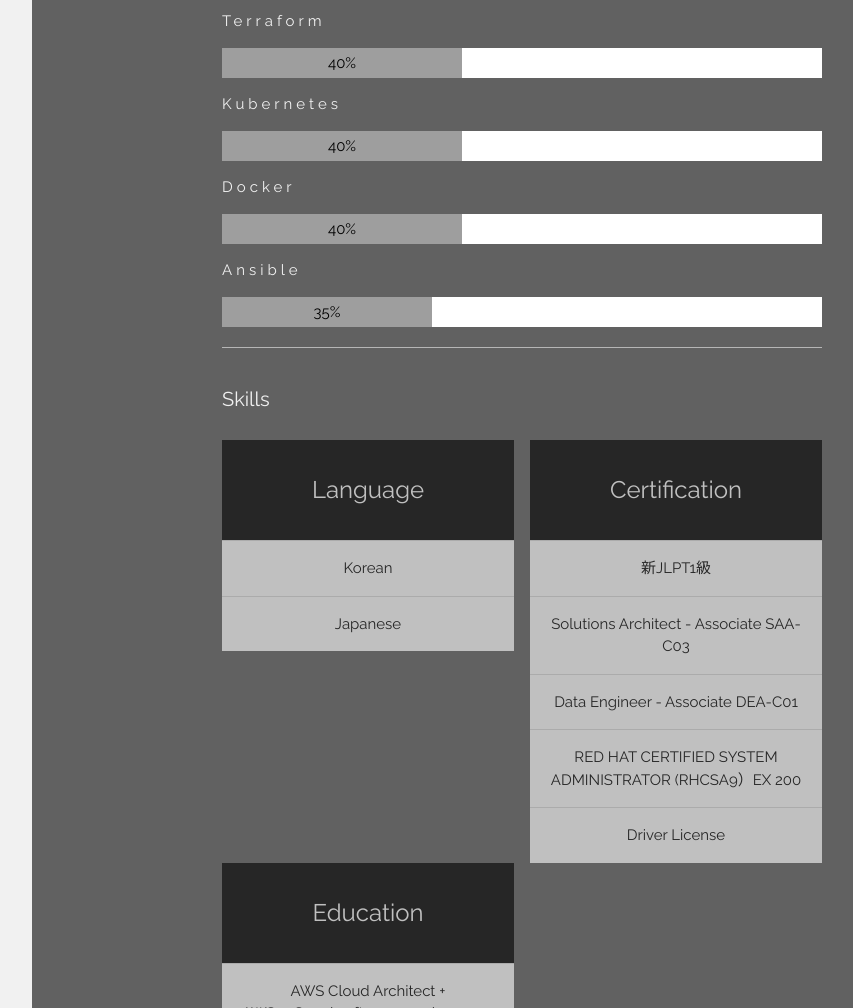
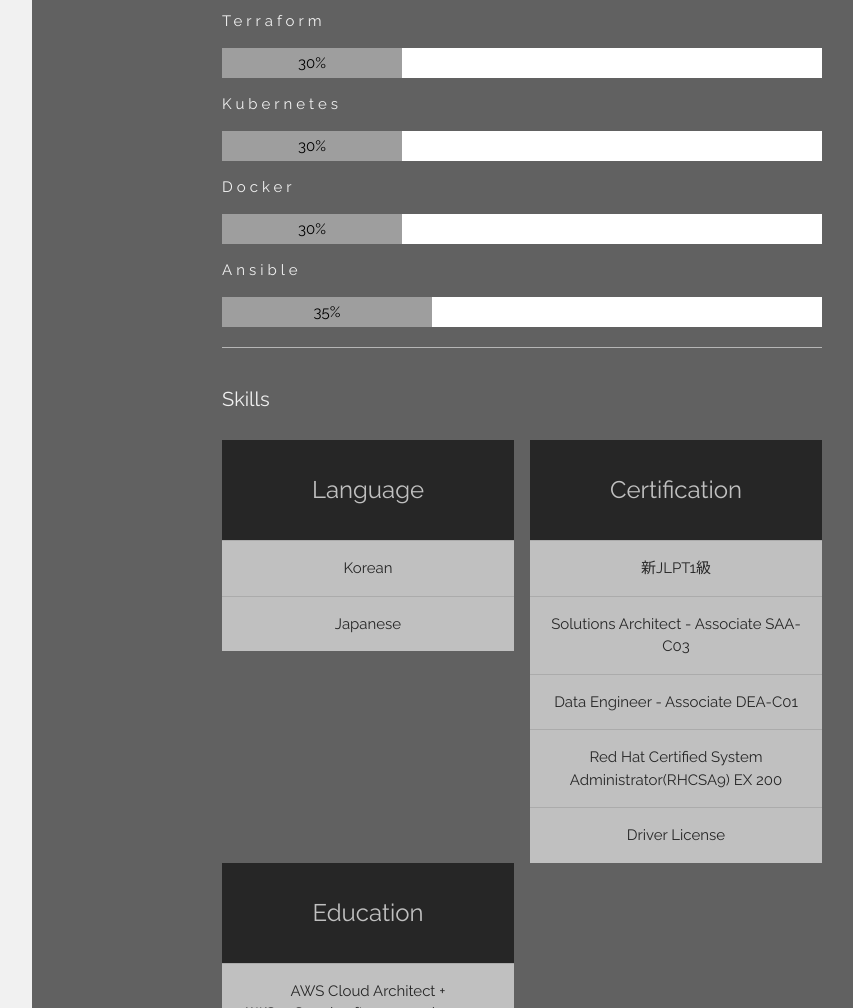
Before and after one commit to KYSgh/KYS-sPortFolioHosting, a plain HTML site: page index.html in a window 1280 px wide. Shown: the part 2680-3688 px from the top of the page, without its empty margins (268-1121 px from the left). Drawn offline with nearby package versions, Linux system fonts and the light colour scheme.

Commit message:
Update index.html

```diff
--- a/index.html
+++ b/index.html
@@ -129,17 +129,17 @@
                 </div>
                 <p class="w3-wide">Terraform</p>
                 <div class="w3-white">
-                    <div class="w3-container w3-padding-small w3-center w3-grey" style="width:40%">40%</div>
+                    <div class="w3-container w3-padding-small w3-center w3-grey" style="width:30%">30%</div>
 
                 </div>
                 <p class="w3-wide">Kubernetes</p>
                 <div class="w3-white">
-                    <div class="w3-container w3-padding-small w3-center w3-grey" style="width:40%">40%</div>
+                    <div class="w3-container w3-padding-small w3-center w3-grey" style="width:30%">30%</div>
 
                     </div>
                 <p class="w3-wide">Docker</p>
                 <div class="w3-white">
-                    <div class="w3-container w3-padding-small w3-center w3-grey" style="width:40%">40%</div>
+                    <div class="w3-container w3-padding-small w3-center w3-grey" style="width:30%">30%</div>
 
 
                 </div>
@@ -172,7 +172,7 @@
                             <li class="w3-padding-16">新JLPT1級</li>
                             <li class="w3-padding-16"> Solutions Architect - Associate SAA-C03</li>
                             <li class="w3-padding-16"> Data Engineer - Associate DEA-C01</li>
-                            <li class="w3-padding-16"> RED HAT CERTIFIED SYSTEM ADMINISTRATOR (RHCSA9）EX 200</li>
+                            <li class="w3-padding-16"> Red Hat Certified System Administrator(RHCSA9) EX 200</li>
                             <li class="w3-padding-16">Driver License</li>
                               </li>
                         </ul>
```
